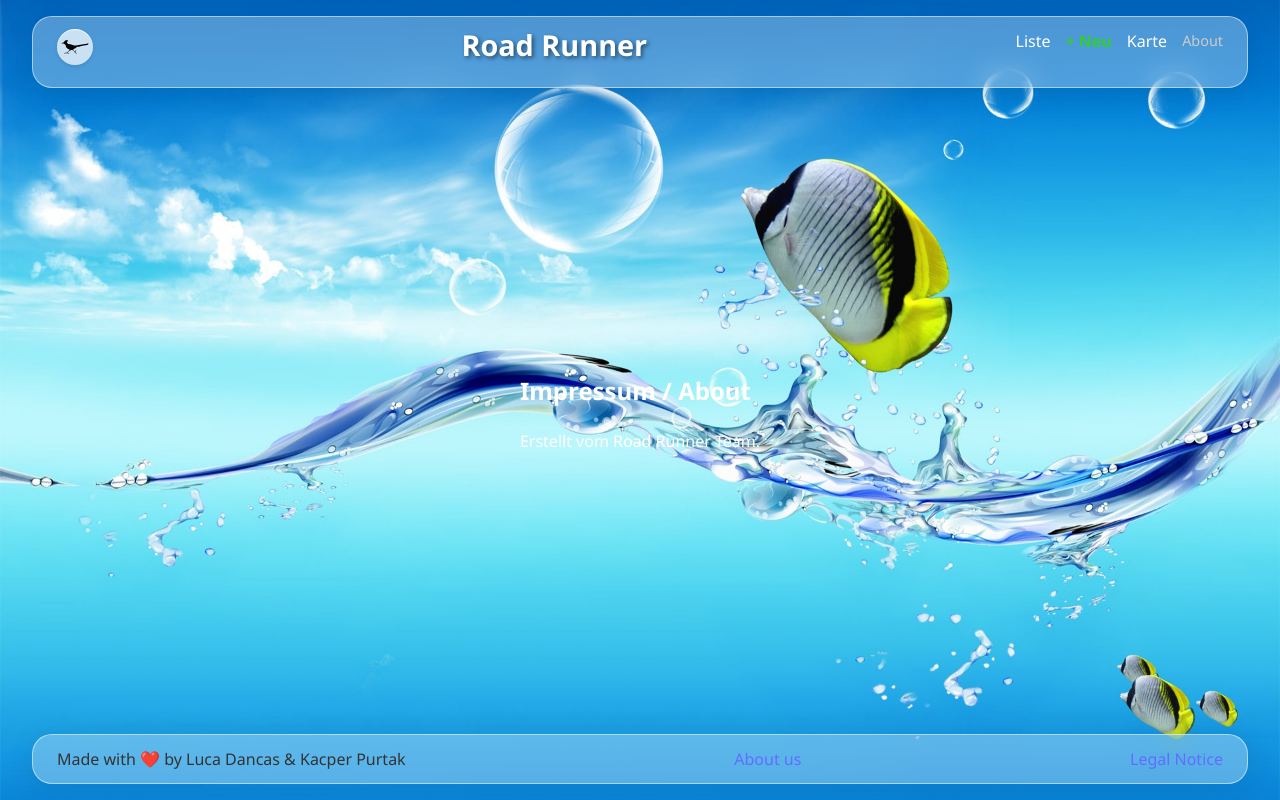
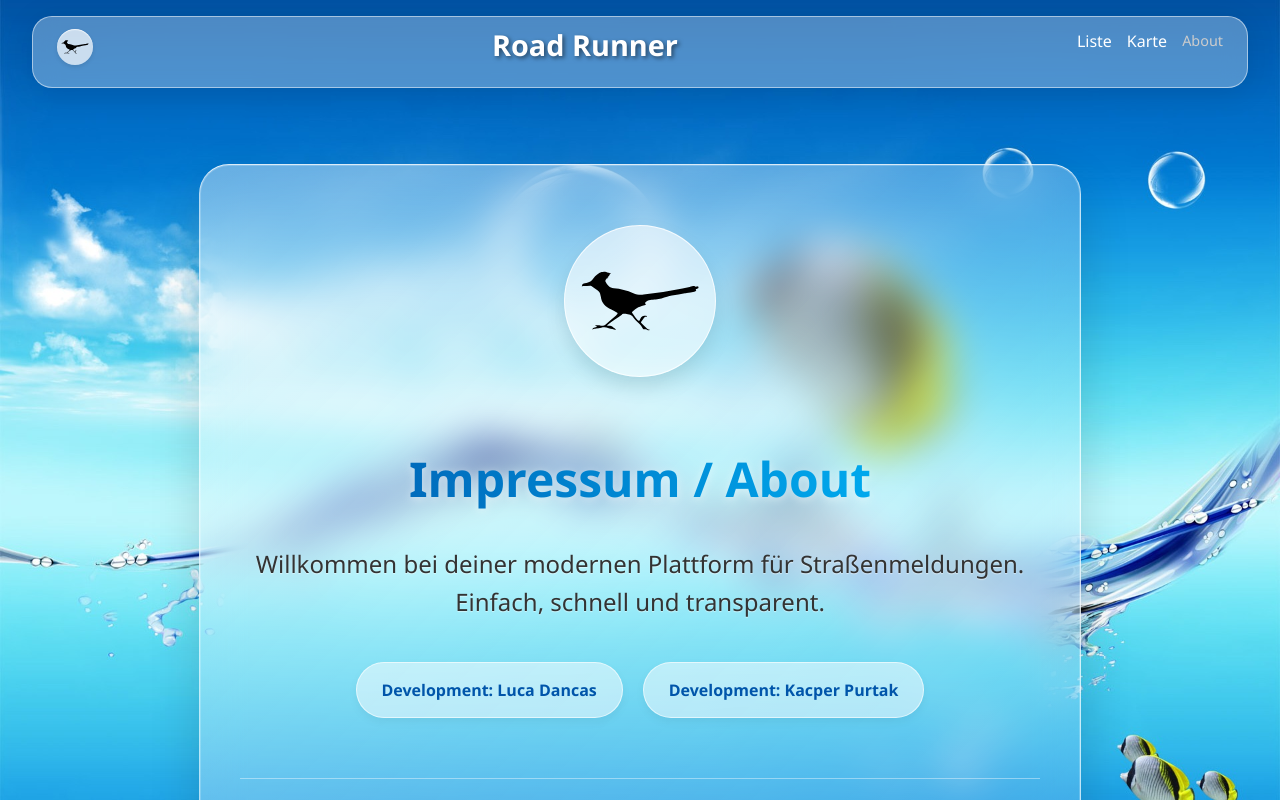
Before and after one commit to Luxis-light/road_runner_reloaded, a React (Vite) app in the folder frontend/: page /about in a window 1280 px wide. Shown: the top 800 px of the page. Built offline with nearby package versions, Linux system fonts and the light colour scheme.

Commit message:
Design Anpassungen, Footer, About Screen, persönlicher Header

```diff
--- a/frontend/src/components/LocationDetail.tsx
+++ b/frontend/src/components/LocationDetail.tsx
@@ -58,8 +58,8 @@ export const LocationDetail: React.FC = () => {
     <div className="list-container detail-container">
 
       <div className="nav-back-wrapper">
-        <Link to="/locations" className="button secondary back-link">
-          Zurück zur Liste
+        <Link to="/locations" className="back-link">
+          Zurück
         </Link>
       </div>
 
--- a/frontend/src/components/Placeholder.tsx
+++ b/frontend/src/components/Placeholder.tsx
@@ -1,11 +1,26 @@
 // src/components/Placeholder.tsx
 import React from 'react';
 import { useParams, Link } from 'react-router-dom';
+import '../styles/Placeholder.css';
+import logo from '../assets/road_runner.svg';
 
 export const About = () => (
-    <div style={{ padding: '20px', color: 'white' }}>
-        <h2>Impressum / About</h2>
-        <p>Erstellt vom Road Runner Team.</p>
+    <div className="about-container">
+        <img src={logo} alt="Road Runner Logo" className="about-logo-large" />
+        <h2 className="about-title">
+            Impressum / About
+        </h2>
+        <p className="about-text">
+            Willkommen bei deiner modernen Plattform für Straßenmeldungen.
+            Einfach, schnell und transparent.
+        </p>
+        <div className="about-card-grid">
+            <div className="about-info-pill">Development: Luca Dancas</div>
+            <div className="about-info-pill">Development: Kacper Purtak</div>
+        </div>
+        <p className="about-footer">
+            Vielen Dank für die Nutzung unserer App!
+        </p>
     </div>
 );
 
--- a/frontend/src/components/footer.tsx
+++ b/frontend/src/components/footer.tsx
@@ -1,4 +1,5 @@
 import "../styles/Footer.css";
+import {Link} from 'react-router-dom';
 
 
 export interface FooterNoteProps {
@@ -9,8 +10,10 @@ export function Footer ({footerNote}: FooterNoteProps) {
   return (
     <div className="footer">
       {(footerNote === "") ? <span>Made with ❤️ by Luca Dancas & Kacper Purtak    </span> : <span>{footerNote}</span>}
-      < a href=""> About us</a>
-      < a href=""> Legal Notice</a>
+      <div className="footer-links">
+          <Link to="/about" style={{ marginLeft: '15px'}}>About us</Link>
+          <Link to="/about" style={{ marginLeft: '15px'}}>Legal Notice</Link>
+      </div>
     </div>
   );
 }
--- a/frontend/src/components/header.tsx
+++ b/frontend/src/components/header.tsx
@@ -1,7 +1,7 @@
-// src/components/header.tsx
-import { Link } from 'react-router-dom'; // Import Link
+import { Link } from 'react-router-dom';
 import '../styles/Header.css'
 import logo from '../assets/road_runner.svg'
+import useUserContext from './UserContext';
 import { Logout } from './Logout';
 
 export interface HaederNoteProps {
@@ -9,18 +9,25 @@ export interface HaederNoteProps {
 }
 
 export function Header ({headerNote}: HaederNoteProps){
+    const {user} = useUserContext();
+
+    //dynamischer Titel für den Header
+    const titleText = user ? `Willkommen ${user.UserResponse.user?.username} auf Road Runner` : "Road Runner";
+
     return (
     <header className="header">
         <Link to="/">
             <img src={logo} className="logo" alt="Road Runner Logo" />
         </Link>
 
-        <h1 className="title">Road Runner</h1>
+        <h1 className="title">{titleText}</h1>
 
         <nav style={{ marginLeft: 'auto', display: 'flex', gap: '15px', alignItems: 'center' }}>
 
             <Link to="/locations" style={{ color: 'white', textDecoration: 'none' }}>Liste</Link>
-            <Link to="/locations/add" style={{ color: 'var(--fa-lime-green)', textDecoration: 'none', fontWeight:'bold' }}>+ Neu</Link>
+            {user && (
+                <Link to="/locations/add" style={{ color: 'var(--fa-lime-green)', textDecoration: 'none', fontWeight:'bold' }}>+ Neu</Link>
+            )}
             <Link to="/locations/map" style={{ color: 'white', textDecoration: 'none' }}>Karte</Link>
             <Link to="/about" style={{ color: '#ccc', textDecoration: 'none', fontSize:'0.9em' }}>About</Link>
             <Logout />
--- a/frontend/src/styles/LocationDetail.css
+++ b/frontend/src/styles/LocationDetail.css
@@ -6,13 +6,54 @@
 
 
 .nav-back-wrapper {
-  margin-bottom: 20px;
+  display: flex;
+  justify-content: flex-end;
+
+  /* WICHTIG: Dieselbe Breite und Zentrierung wie die .card (aus Listitems.css) */
+  width: 100%;
+  max-width: 600px;
+  margin: 0 auto 20px auto; /* Zentriert (auto links/rechts) und 20px Abstand nach unten */
+
+  box-sizing: border-box; /* Verhindert Layout-Probleme mit Padding */
 }
 
 .back-link {
   text-decoration: none;
-  display: inline-block;
-  width: auto;
+  display: inline-flex;       /* Damit Padding und Höhe funktionieren */
+  align-items: center;
+  justify-content: center;
+
+  /* Wiederverwendung deiner globalen Frutiger-Variablen */
+  background: var(--fa-glass-bg);               /* Milchig-transparenter Hintergrund */
+  border: 1px solid var(--fa-glass-border);     /* Weißlicher Glas-Rahmen */
+  backdrop-filter: blur(12px);                  /* Der Unschärfe-Effekt */
+  -webkit-backdrop-filter: blur(12px);
+
+  /* Form und Schatten */
+  border-radius: 20px;        /* Schön rund, wie deine anderen Buttons */
+  padding: 10px 24px;
+  box-shadow: 0 4px 6px rgba(0, 0, 0, 0.1);     /* Leichter Schatten für Tiefe */
+
+  /* Text */
+  color: var(--fa-text-dark); /* Dunkler Text für Kontrast auf dem hellen Glas */
+  font-weight: 600;
+  font-size: 1rem;
+
+  transition: all 0.3s ease;  /* Weiche Animation beim Hover */
+}
+
+.back-link:hover {
+  /* Beim Hover: Heller werden und blauer Rand (wie dein Theme) */
+  background: rgba(255, 255, 255, 0.6);
+  border-color: var(--fa-sky-blue);
+  color: var(--fa-sky-blue);
+  transform: translateY(-2px); /* Leichtes Anheben */
+  box-shadow: 0 6px 12px rgba(0, 0, 0, 0.15);
+}
+
+.back-link:active {
+  transform: translateY(0);
+  box-shadow: inset 0 2px 4px rgba(0, 0, 0, 0.1);
 }
 
 .detail-card {
--- /dev/null
+++ b/frontend/src/styles/Placeholder.css
@@ -0,0 +1,105 @@
+/* Animation fürs Einfliegen */
+@keyframes slideUpFade {
+  from {
+    opacity: 0;
+    transform: translateY(20px);
+  }
+  to {
+    opacity: 1;
+    transform: translateY(0);
+  }
+}
+
+.about-container {
+  /* Größe & Layout */
+  max-width: 800px; /* Deutlich breiter */
+  margin: 60px auto;
+  padding: 60px 40px; /* Mehr "Luft" im Container */
+  text-align: center;
+
+  /* Der erweiterte Glas-Look */
+  background: linear-gradient(
+    135deg,
+    rgba(255, 255, 255, 0.4) 0%,
+    rgba(200, 230, 255, 0.2) 100%
+  );
+  backdrop-filter: blur(20px); /* Stärkerer Blur */
+  -webkit-backdrop-filter: blur(20px);
+
+  border: 1px solid rgba(255, 255, 255, 0.6);
+  border-top: 1px solid rgba(255, 255, 255, 0.8); /* Oben heller für Lichtkante */
+  border-radius: 30px; /* Stärkere Rundung */
+
+  /* Tieferer Schatten für "Schwebe"-Effekt */
+  box-shadow:
+    0 20px 50px rgba(0, 0, 0, 0.15),
+    inset 0 0 0 1px rgba(255, 255, 255, 0.2);
+
+  /* Animation aktivieren */
+  animation: slideUpFade 0.6s ease-out forwards;
+}
+
+.about-logo-large {
+  width: 120px; /* Großes Logo */
+  height: auto;
+  margin-bottom: 20px;
+
+  /* Logo-"Gel"-Effekt */
+  background: rgba(255, 255, 255, 0.6);
+  padding: 15px;
+  border-radius: 50%;
+  box-shadow: 0 10px 20px rgba(0,0,0,0.1);
+  border: 1px solid rgba(255,255,255,0.8);
+}
+
+.about-title {
+  font-family: 'Segoe UI', sans-serif;
+  font-size: 3rem; /* Viel größer */
+  font-weight: 800;
+  margin-bottom: 30px;
+
+  /* Farbverlauf im Text */
+  background: linear-gradient(to right, #0055aa, #00bfff);
+  -webkit-background-clip: text;
+  -webkit-text-fill-color: transparent;
+
+  /* Fallback Farbe */
+  color: #0055aa;
+
+  /* Leichter Schein */
+  filter: drop-shadow(0 2px 4px rgba(255,255,255,0.5));
+}
+
+.about-text {
+  font-size: 1.5rem; /* Größerer Lesetext */
+  line-height: 1.6;
+  color: #333;
+  margin-bottom: 40px;
+  font-weight: 500;
+  text-shadow: 0 1px 1px rgba(255,255,255,0.5);
+}
+
+.about-card-grid {
+  display: flex;
+  justify-content: center;
+  gap: 20px;
+  margin-top: 40px;
+}
+
+.about-info-pill {
+  background: rgba(255, 255, 255, 0.5);
+  padding: 15px 25px;
+  border-radius: 50px;
+  font-weight: bold;
+  color: #0055aa;
+  box-shadow: 0 4px 10px rgba(0,0,0,0.05);
+  border: 1px solid rgba(255,255,255,0.6);
+}
+
+.about-footer {
+  margin-top: 60px;
+  font-size: 1rem;
+  color: #555;
+  border-top: 1px solid rgba(255,255,255,0.4);
+  padding-top: 20px;
+}
```
